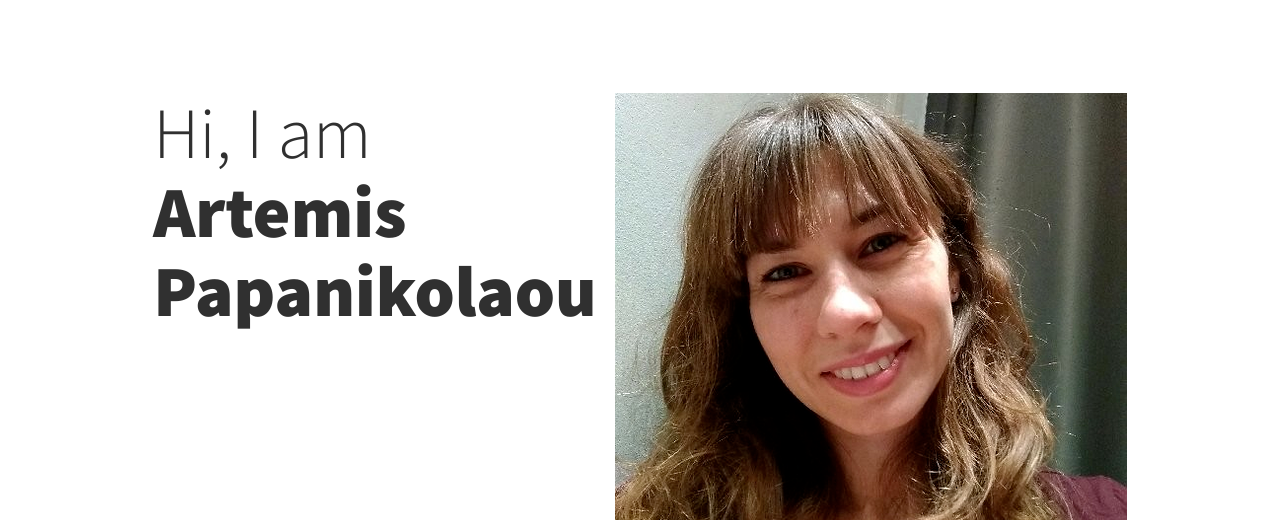
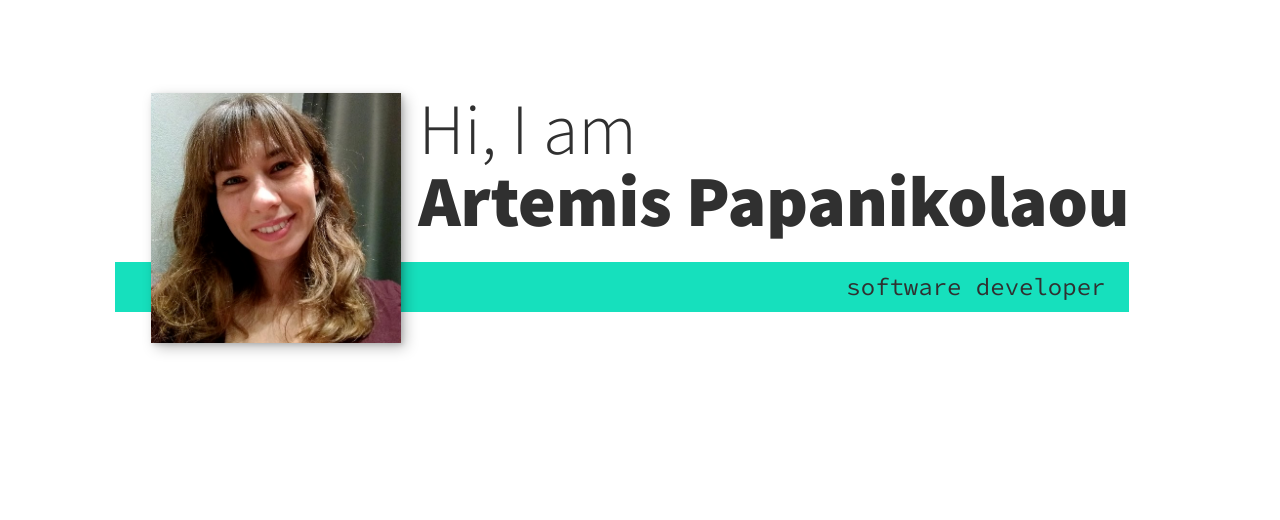
Before and after one commit to artemis-p/Portfolio, a plain HTML site: page index.html in a window 1280 px wide. Shown: the part 226-746 px from the top of the page. Drawn offline with nearby package versions, Linux system fonts and the light colour scheme.

Commit message:
CSS - Setting up the intro section

```diff
--- a/css/style.css
+++ b/css/style.css
@@ -10,7 +10,8 @@
 /* ff-font family
 fw-font weight
 clr-colour
-fs-font size */
+fs-font size
+bs-box shadow */
 
 :root {
   --ff-primary: 'Source Sans Pro', sans-serif;
@@ -71,7 +72,7 @@ strong {
 h1,
 h2,
 h3 {
-  line-height: 1.1;
+  line-height: 1;
   margin: 0;
 }
 
@@ -139,6 +140,7 @@ nav {
   .intro {
     display: grid;
     width: min-content;
+    /* the width of the box is calculated on the dimension of the contents that the box itself contains = >  the length of the box is going to be the length of the longest word. it will put every word in a separate line */
     margin: 0 auto;
     grid-column-gap: 1em;
     grid-template-areas:
@@ -155,10 +157,10 @@ nav {
   }
 
   .section__subtitle--intro {
-    align-self: start;
-    grid-column: -1/1;
+    align-self: start; /* it specifies the alignment for the selected item inside the flexible container */
+    grid-column: -1/1; /*  it specifies a grid item's size and location in a grid layout and includes the grid column start and grid column end */
     grid-row: 2;
-    text-align: left;
+    text-align: right;
     position: relative;
     left: -1.5em;
     width: calc(100% + 1.5em);
--- a/index.html
+++ b/index.html
@@ -35,7 +35,7 @@
       Hi, I am <strong>Artemis Papanikolaou</strong>
     </h1>
     <p class="section__subtitle section__subtitle--intro">software developer</p>
-    <img src="img/artemis-01.png" alt="a picture of me smiling">
+    <img src="img/artemis-01.png" alt="a picture of me smiling" class="intro__img">
   </section>
 
   <!-- My services -->
```
